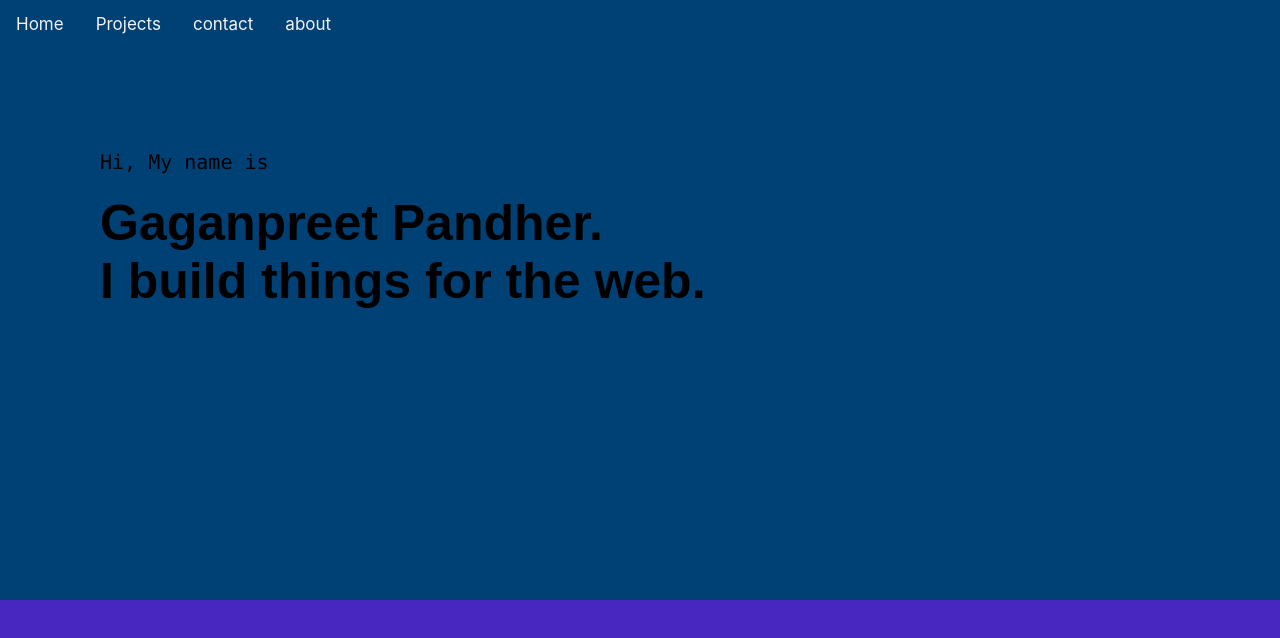
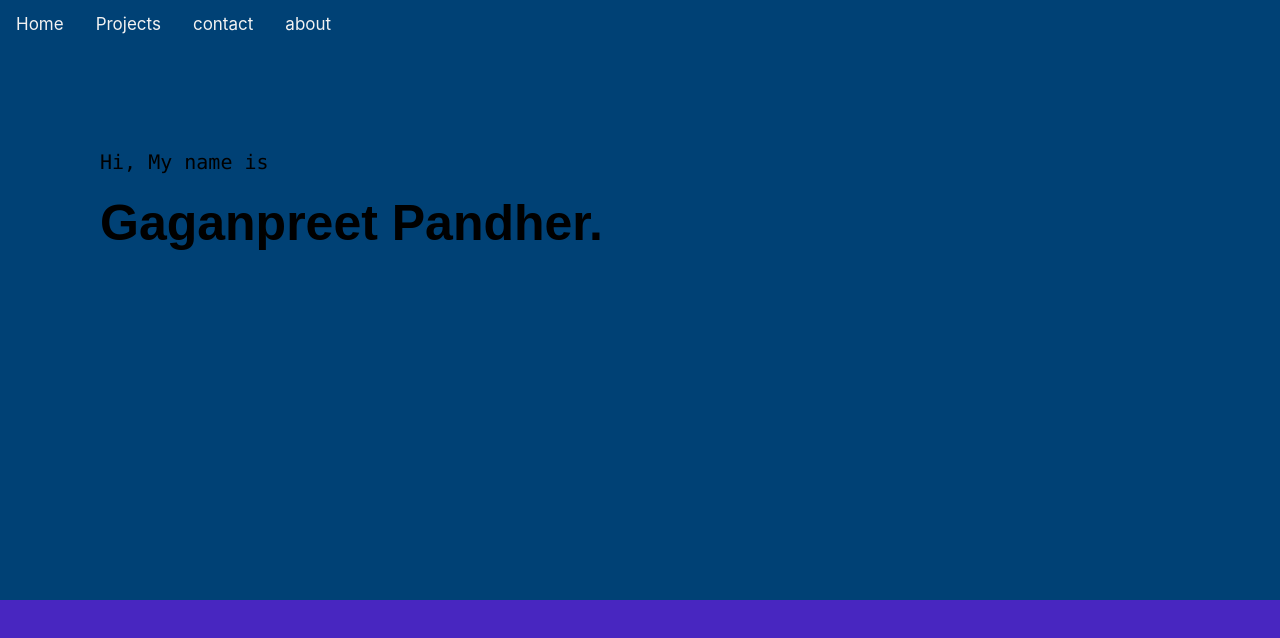
Before and after one commit to Gaganpandher52/personal-website, a React (Create React App) app in the folder client/: page / in a window 1280 px wide. Shown: the top 638 px of the page. Built offline with nearby package versions, Linux system fonts and the light colour scheme.

Commit message:
testing scroll

```diff
--- a/client/src/components/mainheader/MainHeader.js
+++ b/client/src/components/mainheader/MainHeader.js
@@ -9,7 +9,7 @@ class MainHeader extends Component {
         <div className='name-section'>
           <p>Hi, My name is </p>
           <h4>Gaganpreet Pandher.</h4>
-          <h4>I build things for the web.</h4>
+          {/* <h4>I build things for the web.</h4> */}
         </div>
       </div>
     );
```
